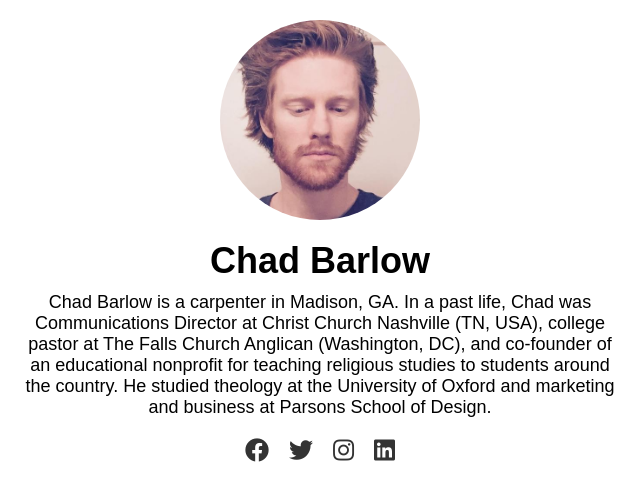
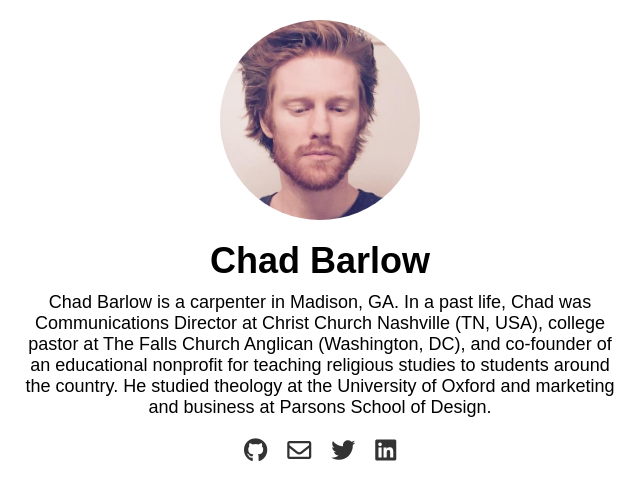
Before and after one commit to chadbarlow/chadbarlow.github.io, a plain HTML site: page index.html in a window 1280 px wide. Shown: the full height of the page, 320-960 px from the left. Drawn offline with Linux system fonts and the light colour scheme; a web font is replaced by a local one.

Commit message:
Update index.html

```diff
--- a/index.html
+++ b/index.html
@@ -11,10 +11,10 @@
       <h1>Chad Barlow</h1>
       <p>Chad Barlow is a carpenter in Madison, GA. In a past life, Chad was Communications Director at Christ Church Nashville (TN, USA), college pastor at The Falls Church Anglican (Washington, DC), and co-founder of an educational nonprofit for teaching religious studies to students around the country. He studied theology at the University of Oxford and marketing and business at Parsons School of Design.</p>
       <div class="social-icons">
-        <a href="https://www.facebook.com/"><i class="fab fa-facebook"></i></a>
-        <a href="https://www.twitter.com/"><i class="fab fa-twitter"></i></a>
-        <a href="https://www.instagram.com/"><i class="fab fa-instagram"></i></a>
-        <a href="https://www.linkedin.com/"><i class="fab fa-linkedin"></i></a>
+        <a href="https://github.com/chadbarlow"><i class="fab fa-github"></i></a>
+        <a href="mailto:chadbarlow@outlook.com"><i class="far fa-envelope"></i></a>
+        <a href="https://twitter.com/chadbarlow"><i class="fab fa-twitter"></i></a>
+        <a href="https://www.linkedin.com/in/barlowchad"><i class="fab fa-linkedin"></i></a>
       </div>
     </div>
   </body>
```
